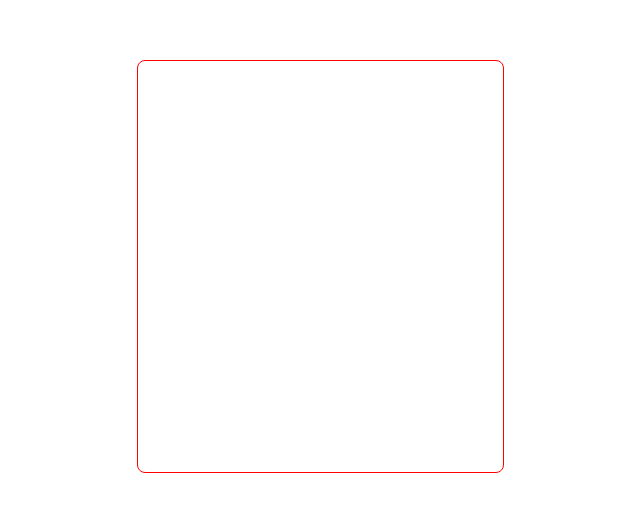
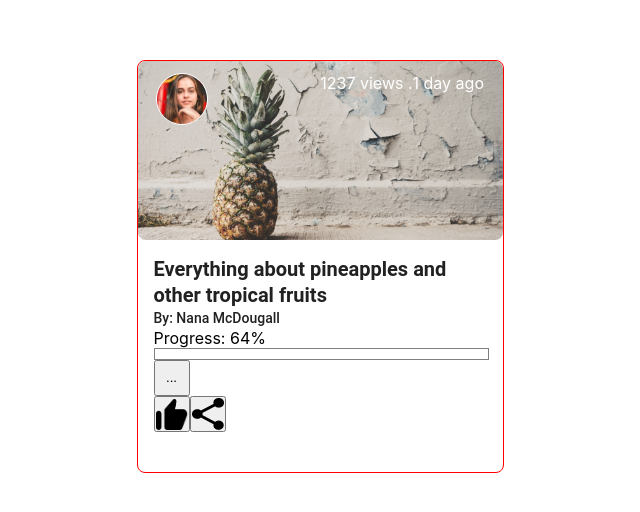
Before and after one commit to AvetBadalyan/Cretrix-task, a React (Create React App) app: page / in a window 1280 px wide. Shown: the part 134-646 px from the top of the page, without its empty margins (320-960 px from the left). Built offline with nearby package versions, Linux system fonts and the light colour scheme.

Commit message:
feat: bottom part html elements creating

```diff
--- a/src/App.js
+++ b/src/App.js
@@ -1,10 +1,13 @@
-import './App.css';
+import "./App.css";
+import BottomPart from "./Components/bottom part/BottomPart";
+import TopPart from "./Components/top part/TopPart";
 
 function App() {
   return (
     <div className="App">
-      <div className='container'>
-
+      <div className="container">
+        <TopPart />
+        <BottomPart />
       </div>
     </div>
   );
--- /dev/null
+++ b/src/Components/bottom part/BottomPart.css
@@ -0,0 +1,43 @@
+.bottom-part {
+  padding: 16px;
+}
+
+.bottom-part-container {
+}
+
+.title-container {
+  height: 52px;
+  font-family: "Roboto";
+  font-style: normal;
+  font-weight: 700;
+  font-size: 20px;
+  line-height: 26px;
+  color: #212121;
+}
+
+.author-container {
+  width: 248px;
+  height: 20px;
+  font-family: "Roboto";
+  font-style: normal;
+  font-weight: 500;
+  font-size: 14px;
+  line-height: 20px;
+  color: #212121;
+}
+
+.progress-display {
+  height: 12px;
+  width: 335px;
+  border: 1px solid grey;
+}
+
+.options-button {
+    height: 36px;
+    width: 36px;
+}
+
+.options-button img {
+    height: 100%;
+    width: 100%;
+}
--- /dev/null
+++ b/src/Components/bottom part/BottomPart.jsx
@@ -0,0 +1,40 @@
+import React from "react";
+import "./BottomPart.css";
+import like from "./../../assets/like.png";
+import share from "./../../assets/share.png";
+
+export default function BottomPart() {
+  return (
+    <div className="bottom-part">
+      <div className="bottom-part-container">
+        <div className="title-container">
+          <p> Everything about pineapples and other tropical fruits</p>
+        </div>
+
+        <div className="author-container">
+          <p> By: Nana McDougall</p>
+        </div>
+
+        <div className="progress-container">
+          <p> Progress: 64%</p>
+          <div className="progress-display">
+            <div className="progress-green-part"></div>
+            <div className="progress-white-part"></div>
+          </div>
+        </div>
+
+        <div className="options-container">
+          <button className="options-button">...</button>
+          <div className="like-share-container">
+            <button className="options-button">
+              <img src={like} alt="like" />
+            </button>
+            <button className="options-button">
+              <img src={share} alt="share" />
+            </button>
+          </div>
+        </div>
+      </div>
+    </div>
+  );
+}
--- /dev/null
+++ b/src/Components/top part/TopPart.css
@@ -0,0 +1,31 @@
+.top-part {
+  height: 179px; /* 0.4358% */
+  background: url("../../assets/Cover\ Image.jpg");
+  background-position: center;
+  background-repeat: no-repeat;
+  background-size: cover;
+  border-radius: 8px;
+}
+
+.image-and-text-container {
+  padding: 12px;
+  display: flex;
+  justify-content: space-around;
+  align-items: flex-start;
+  color: white;
+}
+
+.girl-image {
+  width: 52px;
+  height: 52px;
+  border: 1px solid white;
+  border-radius: 50%;
+}
+
+.top-part-text-container {
+  display: flex;
+  justify-content: flex-end;
+  align-items: center;
+  width: 263px;
+  height: 20px;
+}
--- /dev/null
+++ b/src/Components/top part/TopPart.jsx
@@ -0,0 +1,17 @@
+import React from "react";
+import "./TopPart.css";
+import girl from "./../../assets/girl.jpg";
+
+export default function TopPart() {
+  return (
+    <div className="top-part">
+      <div className="image-and-text-container">
+        <img src={girl} className="girl-image" alt="girl" />
+        <div className="top-part-text-container">
+          <p>1237 views .</p>
+          <p>1 day ago</p>
+        </div>
+      </div>
+    </div>
+  );
+}
```
Also changed, not shown: src/App.css (line endings or trailing spaces), src/assets/like.png (added), src/assets/share.png (added).
